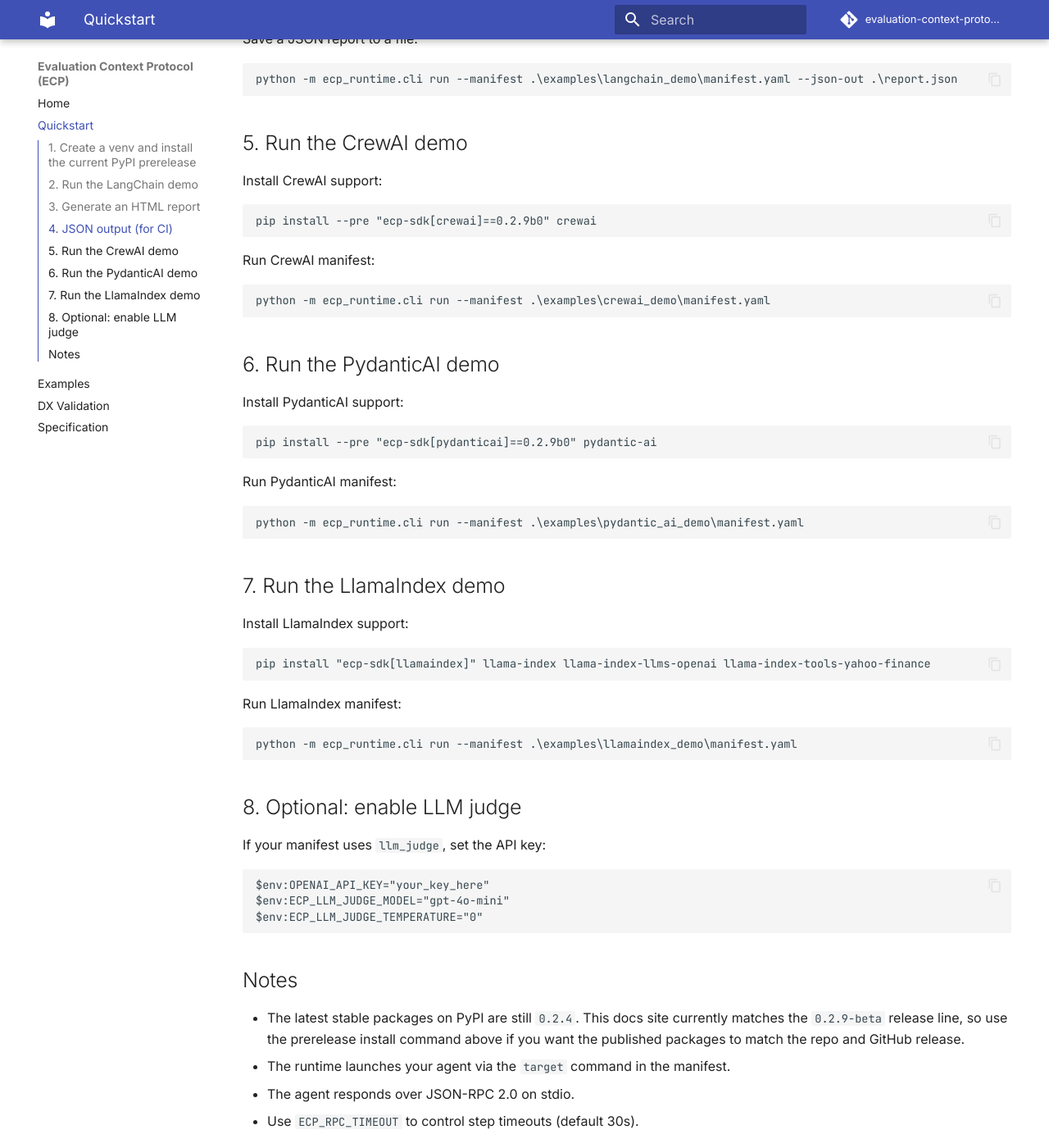
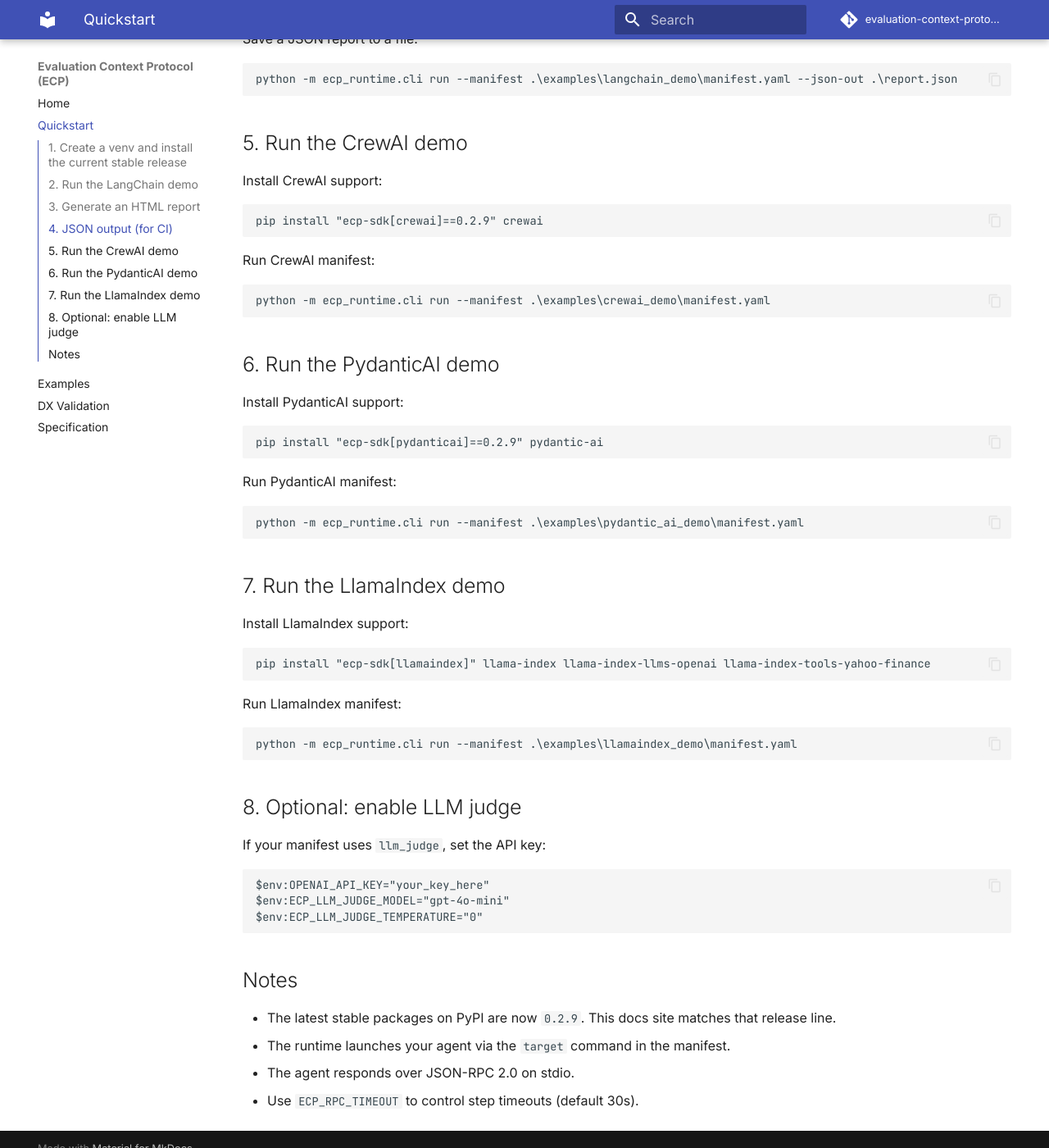
Before and after one commit to evaluation-context-protocol/ecp, an MkDocs documentation site: the page built from docs/quickstart.md, in a window 1280 px wide and 1400 px high, scrolled down 790 px. Shown: the whole window at 82% size. Built offline with MkDocs 1.6.1 and Material for MkDocs 9.7.7, drawn with Linux system fonts in a browser that asks for light colours; comment, search, counter and statistics services are not loaded; some of the changed text lies outside the part shown.

Commit message:
stable v0.2.9

````diff
--- a/docs/quickstart.md
+++ b/docs/quickstart.md
@@ -2,12 +2,12 @@
 
 [View on GitHub](https://github.com/evaluation-context-protocol/ecp) | [Docs Home](https://evaluationcontextprotocol.io/)
 
-## 1. Create a venv and install the current PyPI prerelease
+## 1. Create a venv and install the current stable release
 
 ```bash
 py -m venv .venv
 .\.venv\Scripts\Activate.ps1
-pip install --pre "ecp-runtime==0.2.9b0" "ecp-sdk[langchain]==0.2.9b0" langchain-openai
+pip install "ecp-runtime==0.2.9" "ecp-sdk[langchain]==0.2.9" langchain-openai
 ```
 
 ## 2. Run the LangChain demo
@@ -41,7 +41,7 @@
 Install CrewAI support:
 
 ```bash
-pip install --pre "ecp-sdk[crewai]==0.2.9b0" crewai
+pip install "ecp-sdk[crewai]==0.2.9" crewai
 ```
 
 Run CrewAI manifest:
@@ -55,7 +55,7 @@
 Install PydanticAI support:
 
 ```bash
-pip install --pre "ecp-sdk[pydanticai]==0.2.9b0" pydantic-ai
+pip install "ecp-sdk[pydanticai]==0.2.9" pydantic-ai
 ```
 
 Run PydanticAI manifest:
@@ -90,7 +90,7 @@
 
 ## Notes
 
-- The latest stable packages on PyPI are still `0.2.4`. This docs site currently matches the `0.2.9-beta` release line, so use the prerelease install command above if you want the published packages to match the repo and GitHub release.
+- The latest stable packages on PyPI are now `0.2.9`. This docs site matches that release line.
 - The runtime launches your agent via the `target` command in the manifest.
 - The agent responds over JSON-RPC 2.0 on stdio.
 - Use `ECP_RPC_TIMEOUT` to control step timeouts (default 30s).
````
Also changed, not shown: README.md (+4 -4 lines), runtime/python/README.md (+2 -2 lines), sdk/python/README.md (+6 -6 lines), 3 other files.
